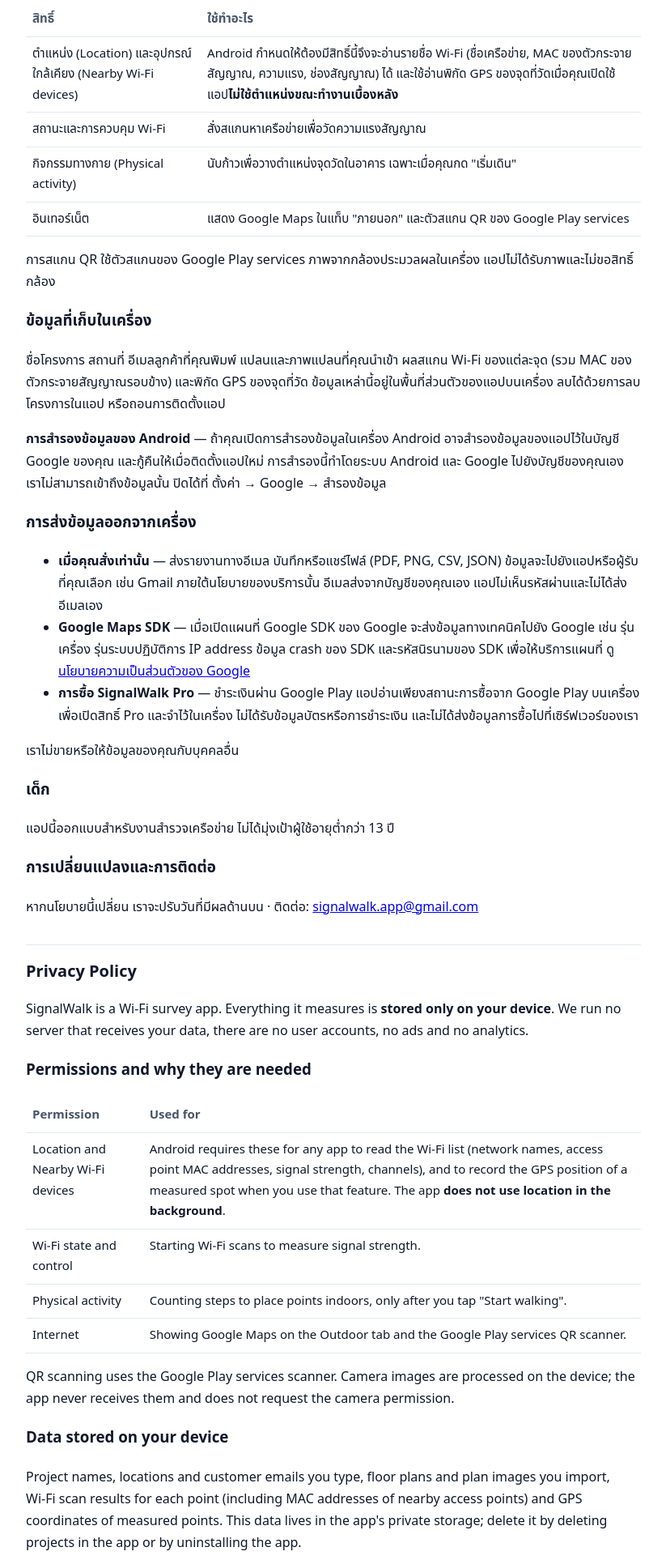
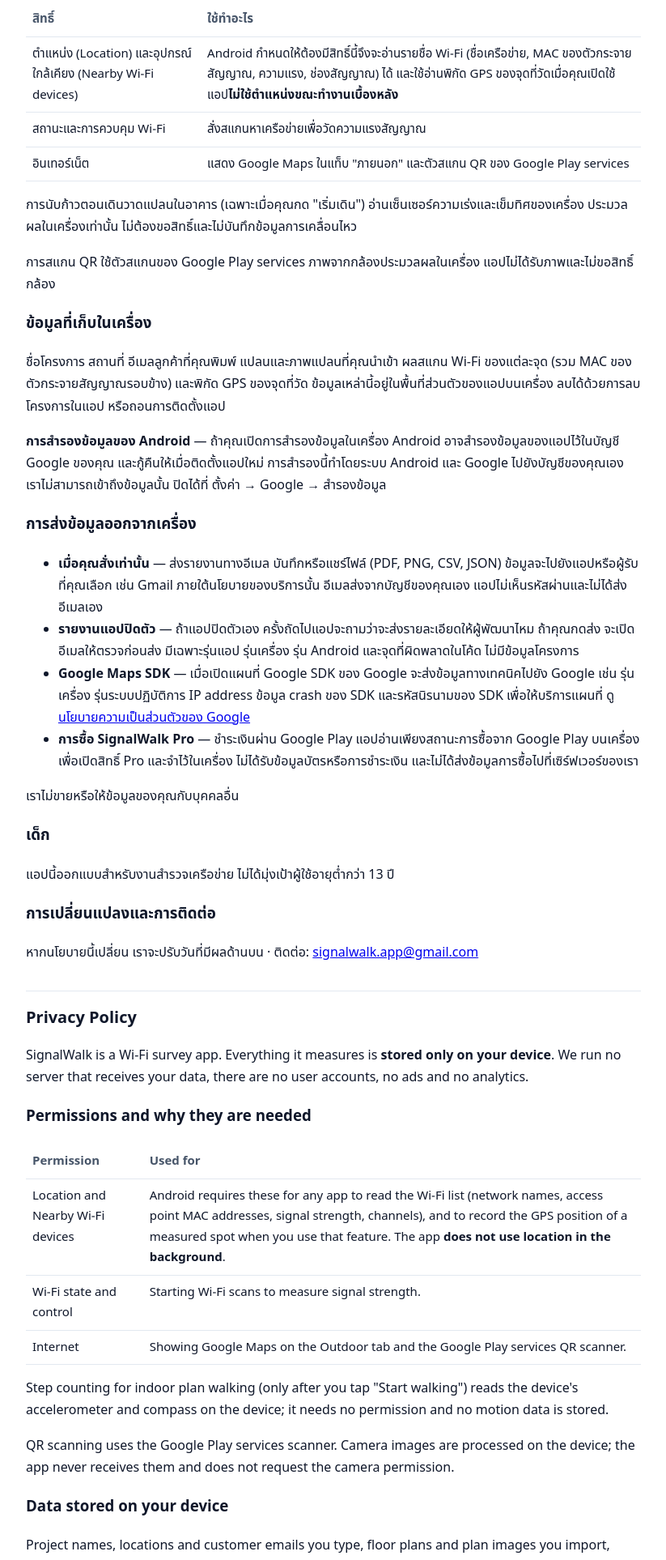
Before and after one commit to signalwalkapp-chok/signalwalk, a plain HTML site: page privacy-policy.html in a window 1280 px wide. Shown: the part 378-2304 px from the top of the page at 81% size, without its empty margins (228-1051 px from the left). Drawn offline with Linux system fonts and the light colour scheme.

Commit message:
Add files via upload

```diff
--- a/privacy-policy.html
+++ b/privacy-policy.html
@@ -41,9 +41,9 @@
       <td>Android กำหนดให้ต้องมีสิทธิ์นี้จึงจะอ่านรายชื่อ Wi‑Fi (ชื่อเครือข่าย, MAC ของตัวกระจายสัญญาณ, ความแรง, ช่องสัญญาณ) ได้
           และใช้อ่านพิกัด GPS ของจุดที่วัดเมื่อคุณเปิดใช้ แอป<strong>ไม่ใช้ตำแหน่งขณะทำงานเบื้องหลัง</strong></td></tr>
   <tr><td>สถานะและการควบคุม Wi‑Fi</td><td>สั่งสแกนหาเครือข่ายเพื่อวัดความแรงสัญญาณ</td></tr>
-  <tr><td>กิจกรรมทางกาย (Physical activity)</td><td>นับก้าวเพื่อวางตำแหน่งจุดวัดในอาคาร เฉพาะเมื่อคุณกด "เริ่มเดิน"</td></tr>
   <tr><td>อินเทอร์เน็ต</td><td>แสดง Google Maps ในแท็บ "ภายนอก" และตัวสแกน QR ของ Google Play services</td></tr>
 </table>
+<p>การนับก้าวตอนเดินวาดแปลนในอาคาร (เฉพาะเมื่อคุณกด "เริ่มเดิน") อ่านเซ็นเซอร์ความเร่งและเข็มทิศของเครื่อง ประมวลผลในเครื่องเท่านั้น ไม่ต้องขอสิทธิ์และไม่บันทึกข้อมูลการเคลื่อนไหว</p>
 <p>การสแกน QR ใช้ตัวสแกนของ Google Play services ภาพจากกล้องประมวลผลในเครื่อง แอปไม่ได้รับภาพและไม่ขอสิทธิ์กล้อง</p>
 
 <h3>ข้อมูลที่เก็บในเครื่อง</h3>
@@ -57,6 +57,8 @@
 <ul>
   <li><strong>เมื่อคุณสั่งเท่านั้น</strong> — ส่งรายงานทางอีเมล บันทึกหรือแชร์ไฟล์ (PDF, PNG, CSV, JSON) ข้อมูลจะไปยังแอปหรือผู้รับที่คุณเลือก
       เช่น Gmail ภายใต้นโยบายของบริการนั้น อีเมลส่งจากบัญชีของคุณเอง แอปไม่เห็นรหัสผ่านและไม่ได้ส่งอีเมลเอง</li>
+  <li><strong>รายงานแอปปิดตัว</strong> — ถ้าแอปปิดตัวเอง ครั้งถัดไปแอปจะถามว่าจะส่งรายละเอียดให้ผู้พัฒนาไหม ถ้าคุณกดส่ง จะเปิดอีเมลให้ตรวจก่อนส่ง
+      มีเฉพาะรุ่นแอป รุ่นเครื่อง รุ่น Android และจุดที่ผิดพลาดในโค้ด ไม่มีข้อมูลโครงการ</li>
   <li><strong>Google Maps SDK</strong> — เมื่อเปิดแผนที่ Google SDK ของ Google จะส่งข้อมูลทางเทคนิคไปยัง Google
       เช่น รุ่นเครื่อง รุ่นระบบปฏิบัติการ IP address ข้อมูล crash ของ SDK และรหัสนิรนามของ SDK เพื่อให้บริการแผนที่
       ดู <a href="https://policies.google.com/privacy">นโยบายความเป็นส่วนตัวของ Google</a></li>
@@ -84,9 +86,9 @@
       <td>Android requires these for any app to read the Wi‑Fi list (network names, access point MAC addresses, signal strength, channels),
           and to record the GPS position of a measured spot when you use that feature. The app <strong>does not use location in the background</strong>.</td></tr>
   <tr><td>Wi‑Fi state and control</td><td>Starting Wi‑Fi scans to measure signal strength.</td></tr>
-  <tr><td>Physical activity</td><td>Counting steps to place points indoors, only after you tap "Start walking".</td></tr>
   <tr><td>Internet</td><td>Showing Google Maps on the Outdoor tab and the Google Play services QR scanner.</td></tr>
 </table>
+<p>Step counting for indoor plan walking (only after you tap "Start walking") reads the device's accelerometer and compass on the device; it needs no permission and no motion data is stored.</p>
 <p>QR scanning uses the Google Play services scanner. Camera images are processed on the device; the app never receives them and does not request the camera permission.</p>
 
 <h3>Data stored on your device</h3>
@@ -101,6 +103,8 @@
 <ul>
   <li><strong>Only when you choose to</strong> — emailing a report, or saving/sharing a file (PDF, PNG, CSV, JSON), sends it to the app or recipient you pick
       (for example Gmail), under that service's policy. Email is sent from your own account; the app never sees your password and never sends email itself.</li>
+  <li><strong>Crash reports</strong> — if the app closes unexpectedly, next time it asks whether to send the details to the developer. If you choose to, an email opens for you to review first.
+      It contains only the app version, phone model, Android version and where in the code the error happened — no project data.</li>
   <li><strong>Google Maps SDK</strong> — when a Google map is shown, Google's SDK sends technical data to Google, such as device model, OS version,
       IP address, SDK crash data and a pseudonymous SDK identifier, to provide the map service. See the
       <a href="https://policies.google.com/privacy">Google Privacy Policy</a>.</li>
```
